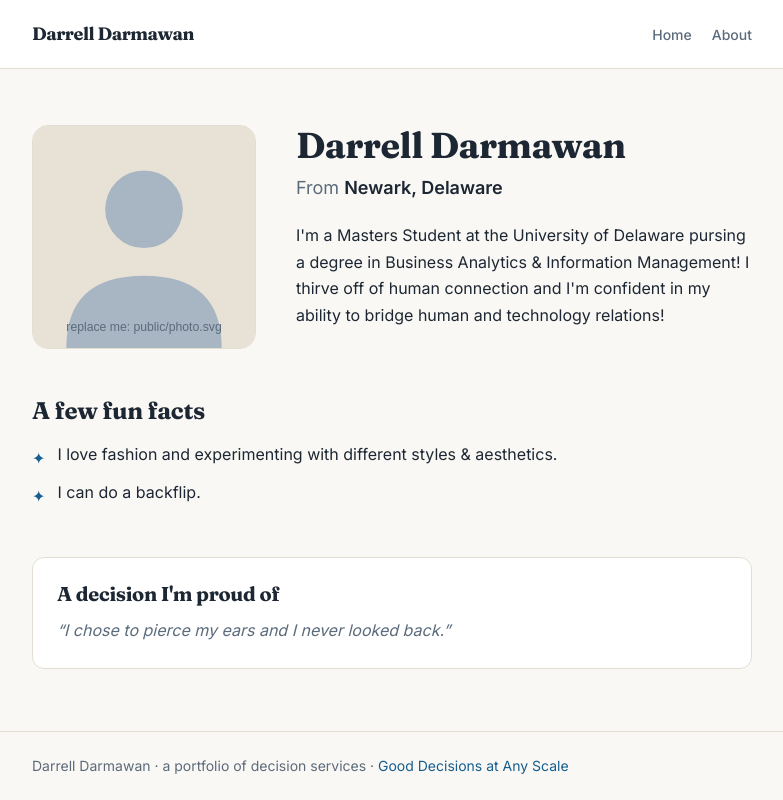
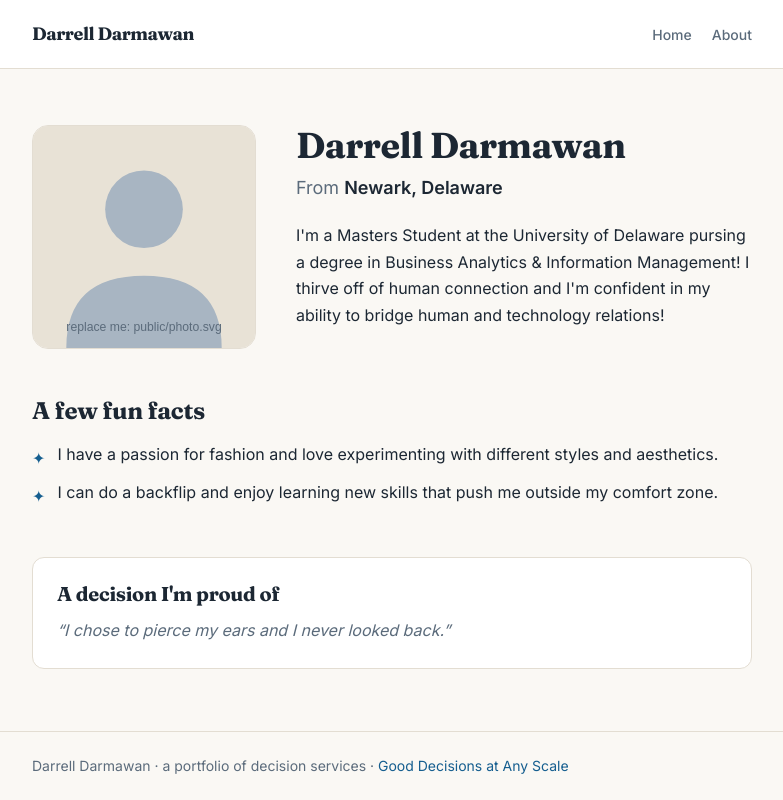
Before and after one commit to relldarm/my-site, a Next.js app: page /about in a window 1280 px wide. Shown: the whole page, without its empty margins (248-1031 px from the left). Built offline with nearby package versions, Linux system fonts and the light colour scheme.

Commit message:
Refine fun facts

```diff
--- a/src/profile.ts
+++ b/src/profile.ts
@@ -29,8 +29,8 @@ export const profile = {
    * how classmates find something to say hello about.
    */
   funFacts: [
-    "I love fashion and experimenting with different styles & aesthetics.",
-    "I can do a backflip.",
+    "I have a passion for fashion and love experimenting with different styles and aesthetics.",
+    "I can do a backflip and enjoy learning new skills that push me outside my comfort zone.",
   ],
 
   /** One decision you're proud of, in a sentence. */
```
